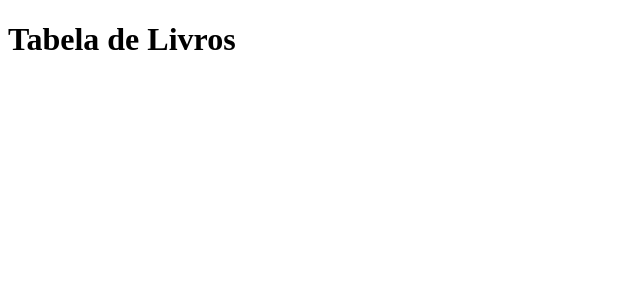
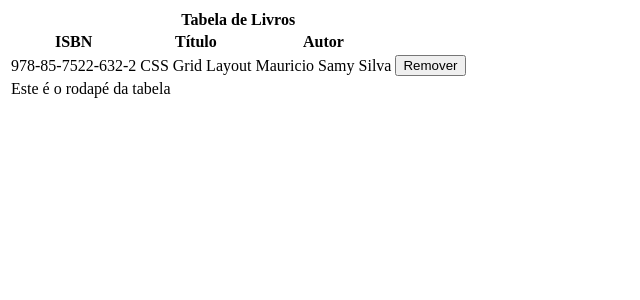
Before and after one commit to abelsouzacosta/book-list, a React (Create React App) app: page / in a window 1280 px wide. Shown: the top 300 px of the page, without its empty margins (0-640 px from the left). Built offline with nearby package versions, Linux system fonts and the light colour scheme.

Commit message:
transoformando a tabela em um componente de Classe

```diff
--- a/src/App.js
+++ b/src/App.js
@@ -1,9 +1,18 @@
-function App() {
-  return (
-    <div>
-      <h1>Tabela de Livros</h1>
-    </div>
-  );
+import React, { Component } from "react";
+import TabelaHead from "./components/TabelaHead";
+import TabelaBody from "./components/TabelaBody";
+import TabelaFoot from "./components/TabelaFoot";
+
+class App extends Component {
+  render() {
+    return (
+      <table className="tabela">
+        <TabelaHead />
+        <TabelaBody />
+        <TabelaFoot />
+      </table>
+    );
+  }
 }
 
 export default App;
```
